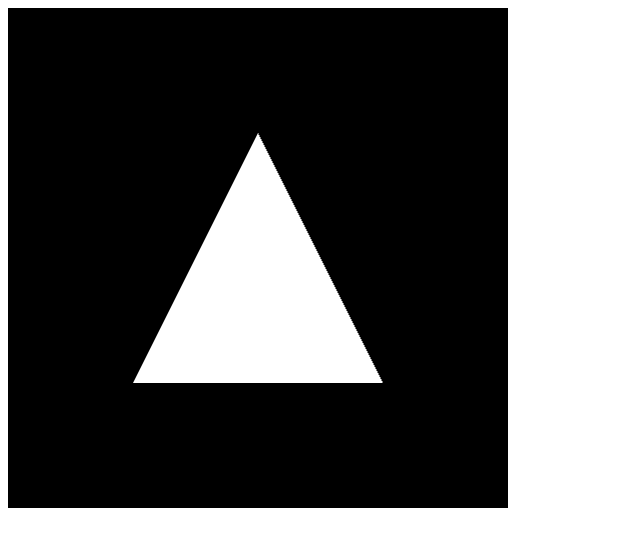
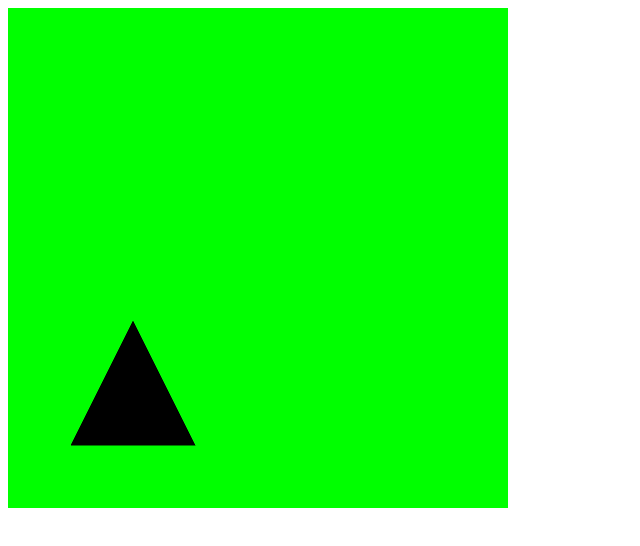
Before and after one commit to jooo0922/2-2-loading-shaders-from-dom, a plain HTML site: page index.html in a window 1280 px wide. Shown: the whole page, without its empty margins (0-640 px from the left). Drawn offline with Linux system fonts and the light colour scheme.

Commit message:
docs: Experiments

```diff
--- a/app.js
+++ b/app.js
@@ -87,6 +87,25 @@ function setupBuffers() {
   vertexBuffer = gl.createBuffer();
   gl.bindBuffer(gl.ARRAY_BUFFER, vertexBuffer);
   const triangleVertices = [0.0, 0.5, 0.0, -0.5, -0.5, 0.0, 0.5, -0.5, 0.0];
+  // const triangleVertices = [0.0, 0.5, 1.1, -0.5, -0.5, 1.1, 0.5, -0.5, 1.1];
+  /**
+   * 삼각형의 각 버텍스들의 z좌표값에 변화를 줘서 삼각형을 없애는 방법
+   *
+   * 지금 clip space의 z좌표값의 최대값 ~ 최소값은 1 ~ -1 이겠지?
+   * 그렇다면, 그것이 하나의 절두체라고 가정을 하면,
+   * 세 좌표값이 모두 z축을 기준으로 절두체를 벗어나려면 z좌표값의 절댓값을 모두 1이 넘는 값으로 지정해주면 됨.
+   *
+   * 셋 중에 하나라도 1보다 작으면 마치
+   * 그 버텍스는 절두체 내에 들어와있는 상태이기 때문에
+   * 나머지 절두체를 벗어난 버텍스들이 절두체 내부의 버텍스들과 연결되기 때문에
+   * 삼각형이 z축을 따라 기울어진 형태로 일부분만 보이는 것이
+   * 2d 평면 상에서는 왜곡된 삼각형이 보이게 되는 것임.
+   *
+   * 그러나 실제로는 두 버텍스는 절두체를 벗어나서 보이지가 않고,
+   * 절두체를 벗어나지 못한 버텍스에 연결된 일부분만 보이는 것이지!
+   *
+   * 그래서 삼각형이 아예 안보이게 하려면 세 버텍스의 z좌표값의 절대값이 모두 1이 넘기만 하면 됨!
+   */
   gl.bufferData(
     gl.ARRAY_BUFFER,
     new Float32Array(triangleVertices),
@@ -98,7 +117,7 @@ function setupBuffers() {
 }
 
 function draw() {
-  gl.viewport(0, 0, gl.canvas.width, gl.canvas.height);
+  gl.viewport(0, 0, gl.canvas.width / 2, gl.canvas.height / 2);
   gl.clear(gl.COLOR_BUFFER_BIT); // gl.clearColor()로 지정한 색상값으로 색상 버퍼를 채워줌. 즉, 싹 한번 해당 색으로 덮어준다는 것.
 
   gl.vertexAttribPointer(
@@ -120,7 +139,7 @@ function startup() {
   gl = WebGLDebugUtils.makeDebugContext(createGLContext(canvas));
   setupShaders();
   setupBuffers();
-  gl.clearColor(0.0, 0.0, 0.0, 1.0); // draw 함수에서 캔버스 전체를 clear할 때 사용할 색상값을 지정한 것.
+  gl.clearColor(0.0, 1.0, 0.0, 1.0); // draw 함수에서 캔버스 전체를 clear할 때 사용할 색상값을 지정한 것.
   draw();
 }
 
--- a/index.html
+++ b/index.html
@@ -18,7 +18,7 @@
       precision mediump float;
 
       void main() {
-        gl_FragColor = vec4(1.0, 1.0, 1.0, 1.0);
+        gl_FragColor = vec4(0.0, 0.0, 0.0, 1.0);
       }
     </script>
 
```
